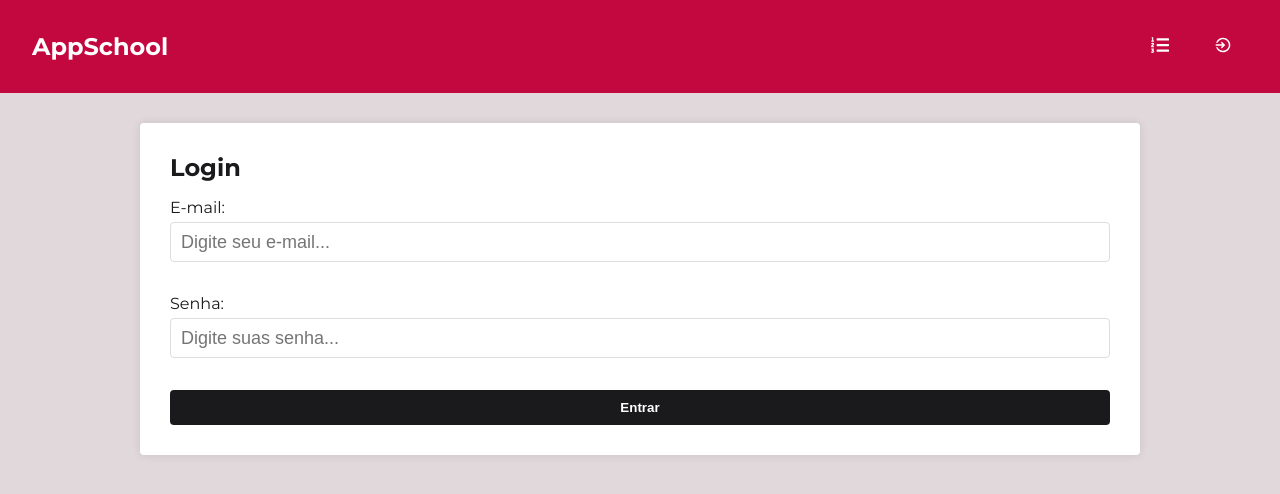
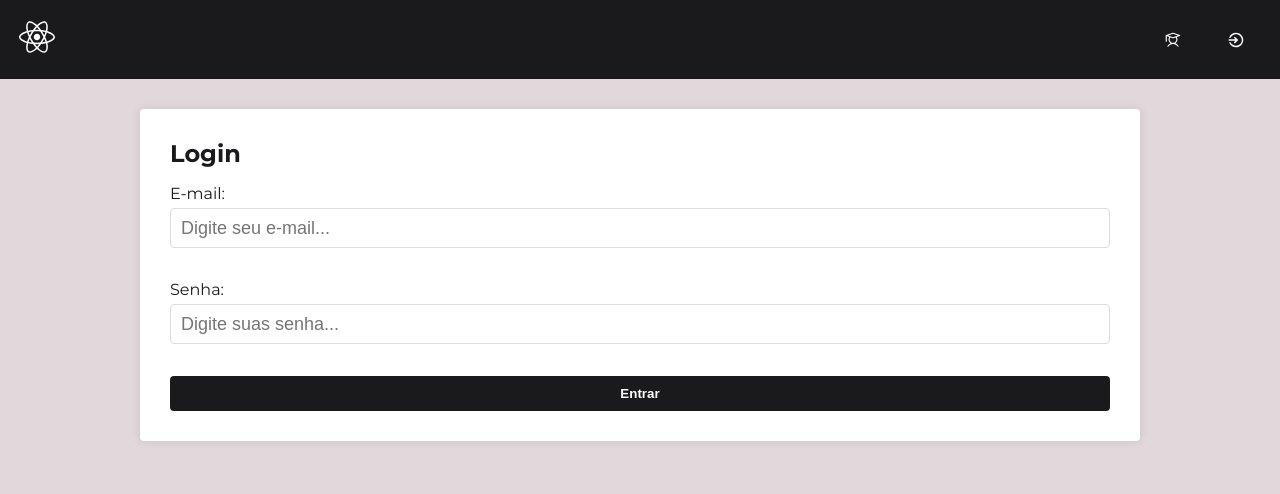
Before and after one commit to atomsdeveloper/react-alunos, a React (Vite) app: page /login in a window 1280 px wide. Shown: the top 494 px of the page. Built offline with nearby package versions, Linux system fonts and the light colour scheme.

Commit message:
feat: change layout

```diff
--- a/src/components/Header/index.jsx
+++ b/src/components/Header/index.jsx
@@ -8,21 +8,21 @@ import * as Actions from '../../store/modules/auth/actions';
 import { useSelector, useDispatch } from 'react-redux';
 
 // React Router
-import { useNavigate } from 'react-router-dom';
-
-// Router Dom
-import { Link } from 'react-router-dom';
+import { useNavigate, Link } from 'react-router-dom';
 
 // Toastify
 import { toast } from 'react-toastify';
 
 // Icons
-import { FaListOl, FaCircle, FaPowerOff } from 'react-icons/fa';
-import { IoMdLogIn, IoMdCreate } from 'react-icons/io';
+import { FaCircle, FaReact } from 'react-icons/fa';
+import { CgLogOut } from 'react-icons/cg';
+import { IoMdLogIn } from 'react-icons/io';
+import { PiStudent, PiLock } from 'react-icons/pi';
 
 export default function Header() {
   const dispatch = useDispatch();
   const navigate = useNavigate();
+
   const isLoggedIn = useSelector((state) => state.auth.isLoggedIn);
 
   const handleLogout = (e) => {
@@ -34,19 +34,21 @@ export default function Header() {
   };
   return (
     <Nav>
-      <Title>AppSchool</Title>
+      <Title>
+        <FaReact size={36} />
+      </Title>
       <ListLinks>
         <Link to="/" rel="noopener noreferrer">
-          <FaListOl size={18} color="#fff" />
+          <PiStudent size={18} color="#fff" />
         </Link>
         {isLoggedIn && (
           <Link to="/register" rel="noopener noreferrer">
-            <IoMdCreate size={18} color="#fff" />
+            <PiLock size={18} color="#fff" />
           </Link>
         )}
         {isLoggedIn ? (
           <Link to="/logout" onClick={handleLogout} rel="noopener noreferrer">
-            <FaPowerOff size={18} color="#fff" />
+            <CgLogOut size={18} color="#fff" />
           </Link>
         ) : (
           <Link to="/login" rel="noopener noreferrer">
@@ -54,7 +56,7 @@ export default function Header() {
           </Link>
         )}
 
-        {isLoggedIn && <FaCircle size={14} color="#54b659" />}
+        {isLoggedIn && <FaCircle size={8} color="#54b659" />}
       </ListLinks>
     </Nav>
   );
--- a/src/components/Header/styled.js
+++ b/src/components/Header/styled.js
@@ -1,11 +1,11 @@
 import styled from 'styled-components';
 
 // Global Colors
-import { primaryColor } from '../../config/colors';
+import { primaryColorDark } from '../../config/colors';
 
 export const Nav = styled.nav`
-  background-color: ${primaryColor};
-  padding: 2rem;
+  background-color: ${primaryColorDark};
+  padding: 1.2rem;
   display: flex;
   align-items: center;
   justify-content: space-between;
@@ -13,6 +13,8 @@ export const Nav = styled.nav`
   a {
     color: #fff;
     margin: 0 1rem;
+    align-items: center;
+    display: flex;
     transition: all 0.3s ease-in-out;
 
     &:hover {
@@ -25,9 +27,11 @@ export const Nav = styled.nav`
 export const ListLinks = styled.div`
   display: flex;
   align-items: center;
+  justify-content: center;
   gap: 0.8rem;
 `;
 
 export const Title = styled.h1`
+  font-size: large;
   color: #fff;
 `;
```
